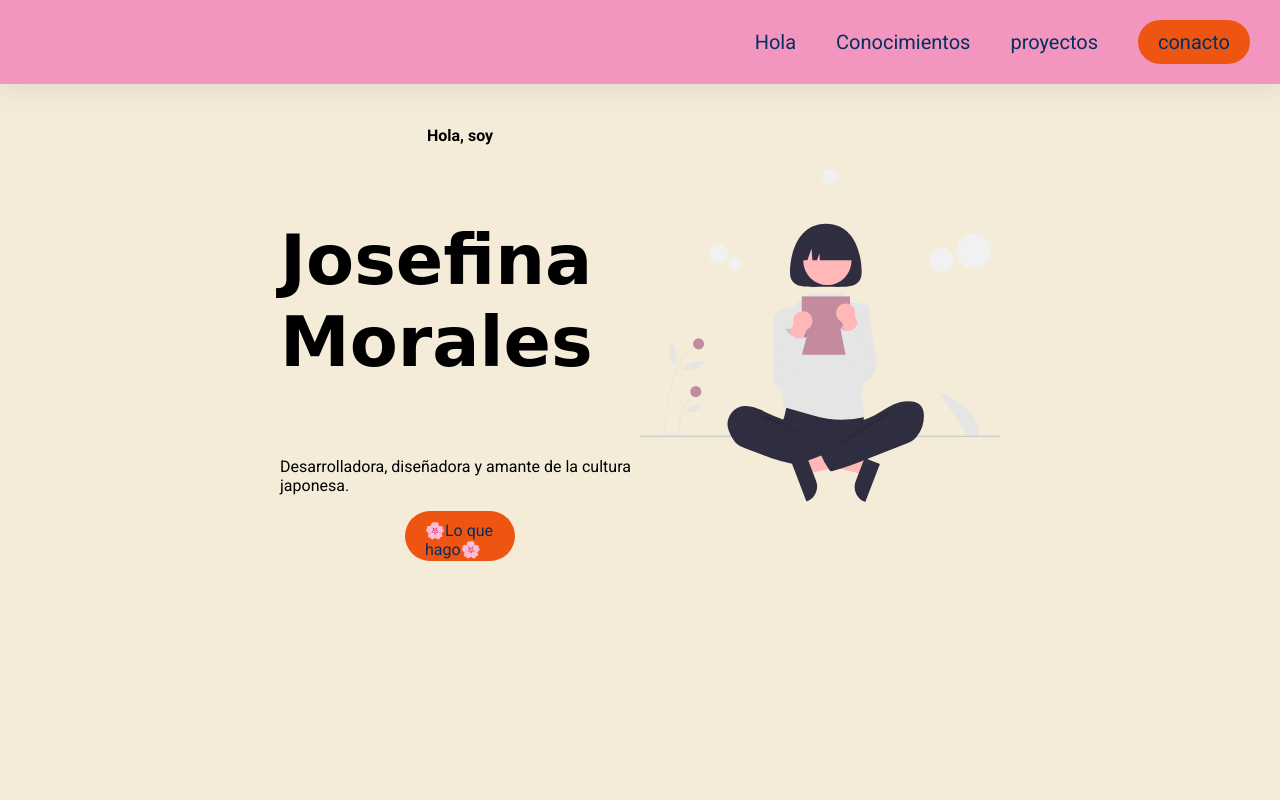
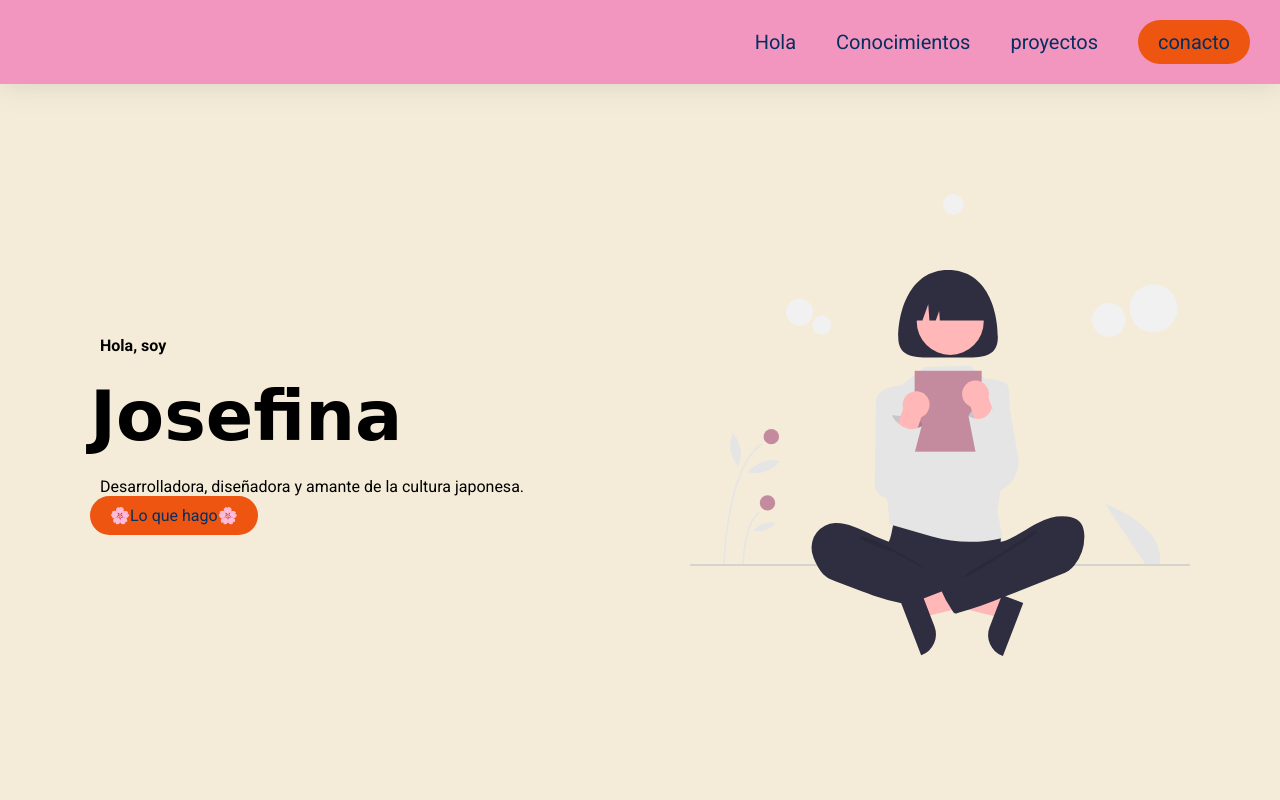
Before and after one commit to JosefinaMor/Portfolio, a plain HTML site: page index.html in a window 1280 px wide. Shown: the top 800 px of the page. Drawn offline with Linux system fonts and the light colour scheme; a web font is replaced by a local one.

Commit message:
pude arreglar lo de la proporcion

```diff
--- a/index.html
+++ b/index.html
@@ -40,13 +40,13 @@
     <main>
         <section>
             <div class="conteinerPresentacion">
-                <div>
+                <div class="seccionPresentacion">
                     <p><strong>Hola, soy</strong></p>
-                    <h1>Josefina Morales</h1>
+                    <h1>Josefina</h1>
                     <p>Desarrolladora, diseñadora y amante de la cultura japonesa.</p>
                     <div class="boton"><a href="#proyectos">🌸Lo que hago🌸</a></div>
                 </div>
-                <div>
+                <div class="seccionPresentacion">
                     <img src="./img/undraw_Reading_re_29f8.svg" alt="ilustracion de una chica leyendo un libro">
                 </div>
             </div>
--- a/styles/style.css
+++ b/styles/style.css
@@ -57,34 +57,40 @@ ul .boton a:hover {
     color: #f4ecd8;
 }
 section {
+    margin-top: 84px;
     display: flex;
     justify-content: center;
     align-items: center;
-    min-height: (100%-60px);
+    height: calc(100%-84px);
     padding: 110px 40px;
 }
 .conteinerPresentacion {
-    width: 60%;
-    box-sizing: border-box;
+    padding: 0;
+    margin: 0;
+    width: 100%;
+    max-width: 1100px;
     display: flex;
     justify-content: space-between;
     align-items: center;
 }
-.conteinerPresentacion div {
-
+.conteinerPresentacion .seccionPresentacion {
     display: flex;
     flex-direction: column;
-    justify-content: flex-start;
-    align-items: center;
-    width: 100%;
+    justify-content: space-between;
+    align-items: flex-start;
+    width: 500px;
 }
 .conteinerPresentacion div img {
     width: 100%;
-    min-width: 300px;
+    max-width: 500px;
 }
 h1 {
     font-family: 'Gorditas', cursive;
     font-size: 70px;
+    margin: 10px 0;
+}
+p {
+    margin: 10px;
 }
 footer {
     margin-top: 300px;
```
